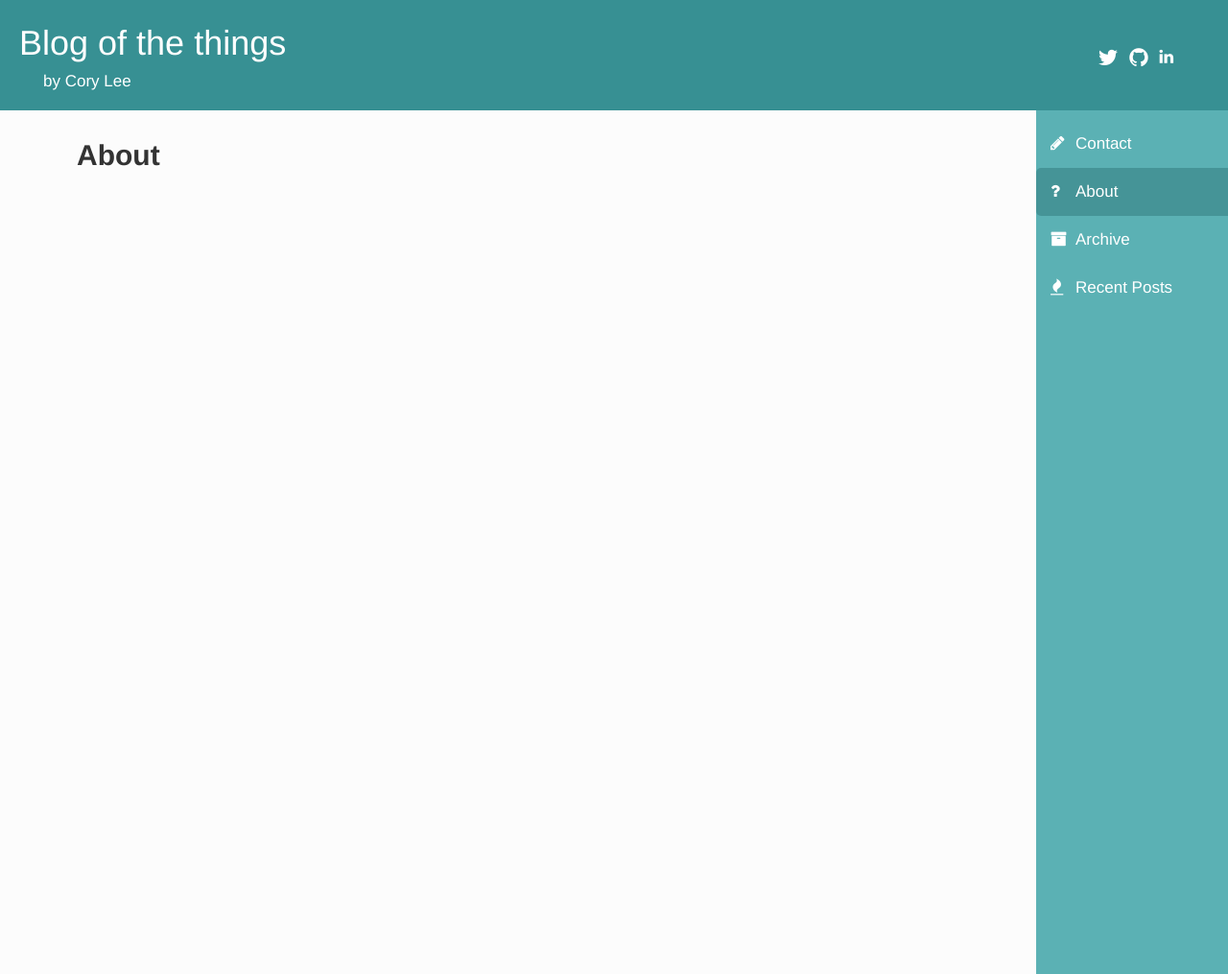
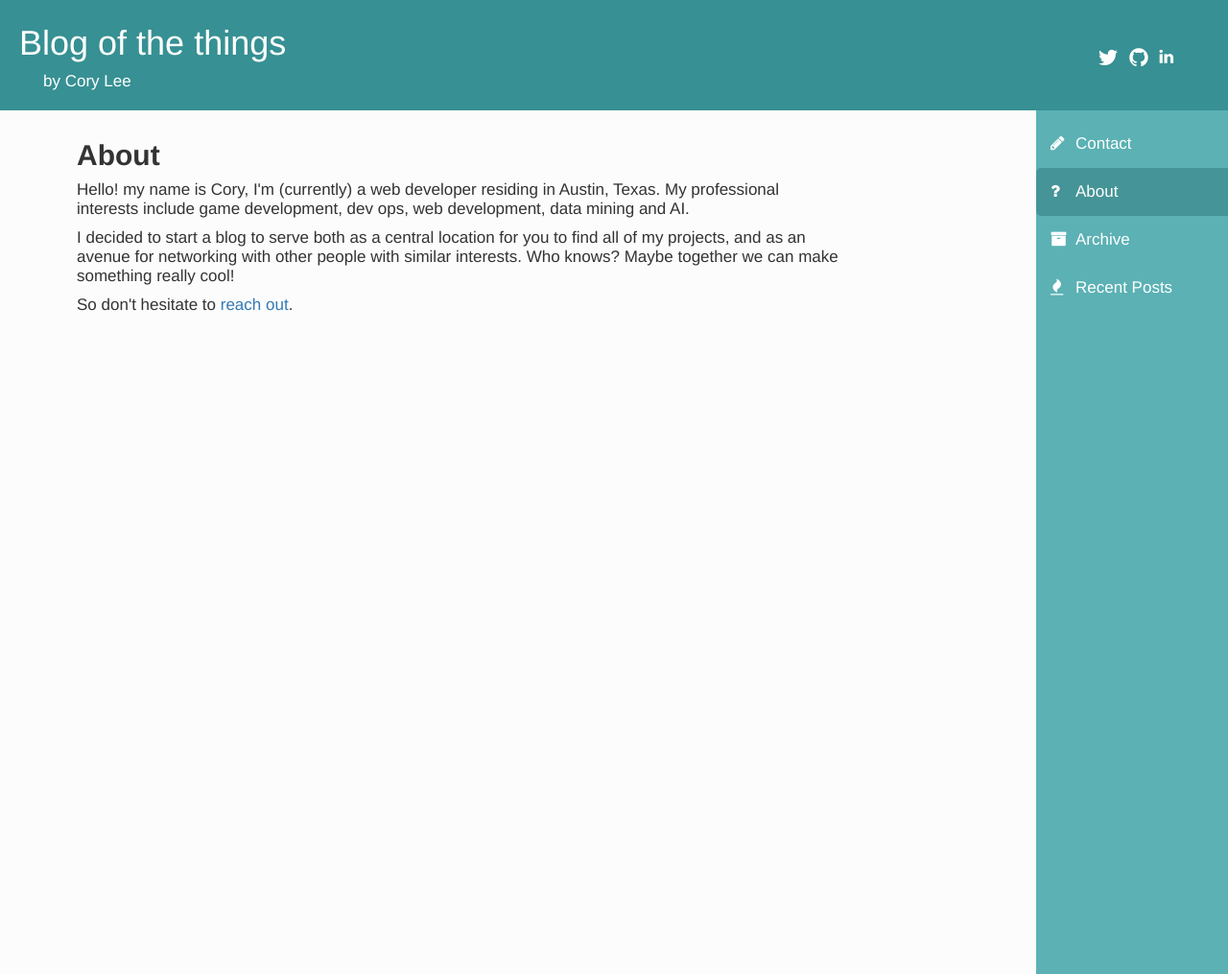
Before and after one commit to coryleeio/jekblog, a Jekyll site: the page built from about/index.html, in a window 1280 px wide. Shown: the whole page at 96% size. Built offline with Jekyll 4.4.1, drawn with Linux system fonts in a browser that asks for light colours; nearby versions of some CDN libraries; comment, search, counter and statistics services are not loaded.

Commit message:
Added about and contact sections

```diff
--- a/about/index.html
+++ b/about/index.html
@@ -3,3 +3,10 @@ title: About
 permalink: /about/
 font-awesome-icon: fa-question
 ---
+
+<p>Hello! my name is Cory, I'm (currently) a web developer residing in Austin, Texas.
+My professional interests include game development, dev ops, web development, data mining and AI. </p>
+
+<p>
+I decided to start a blog to serve both as a central location for you to find all of my projects, and as an avenue for networking with other people with similar interests.  Who knows? Maybe together we can make something really cool! <p>So don't hesitate to <a href="/contact">reach out</a>.</p>
+</p>
```
Also changed, not shown: contact/index.html (+21 -0 lines).
